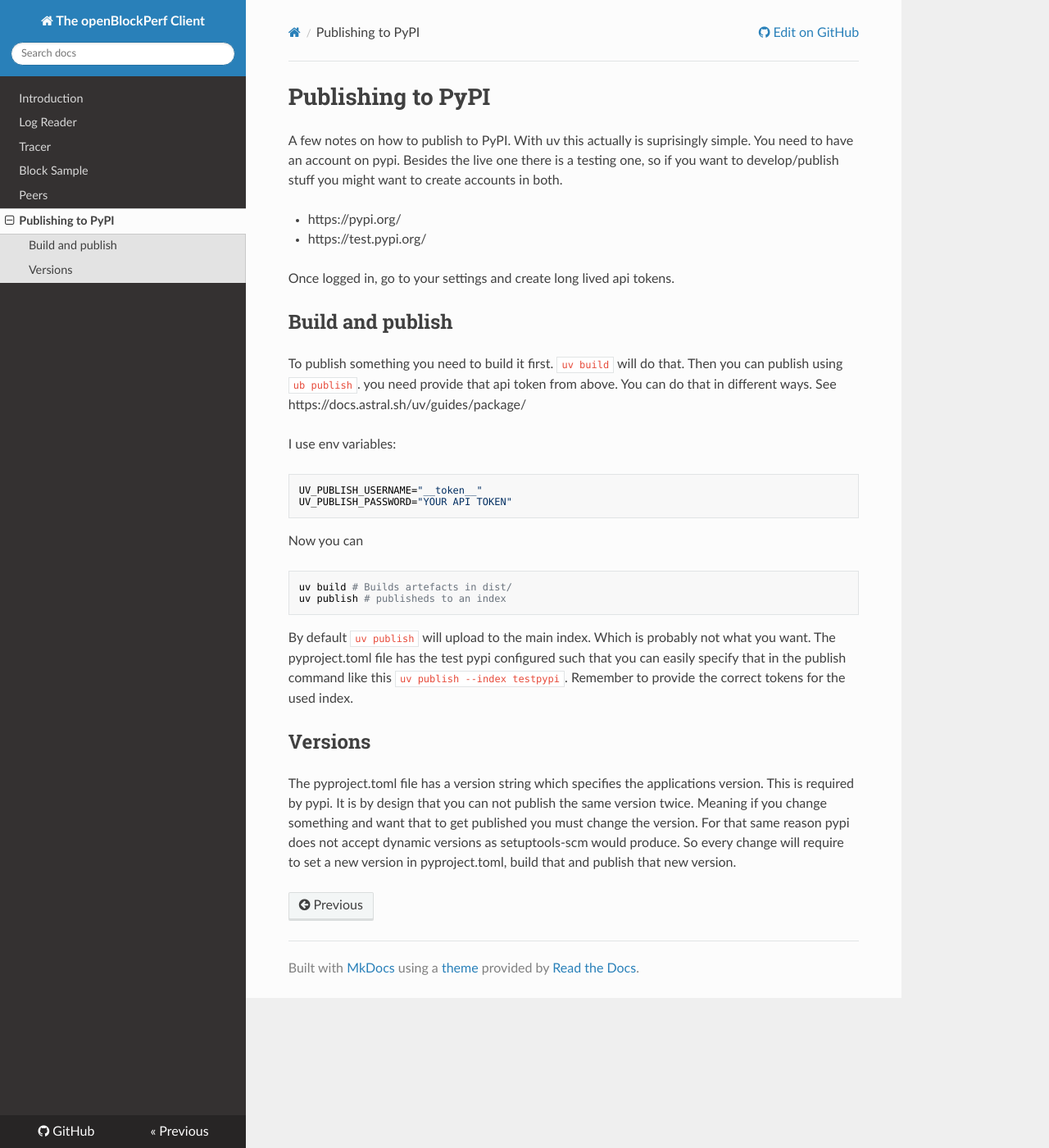
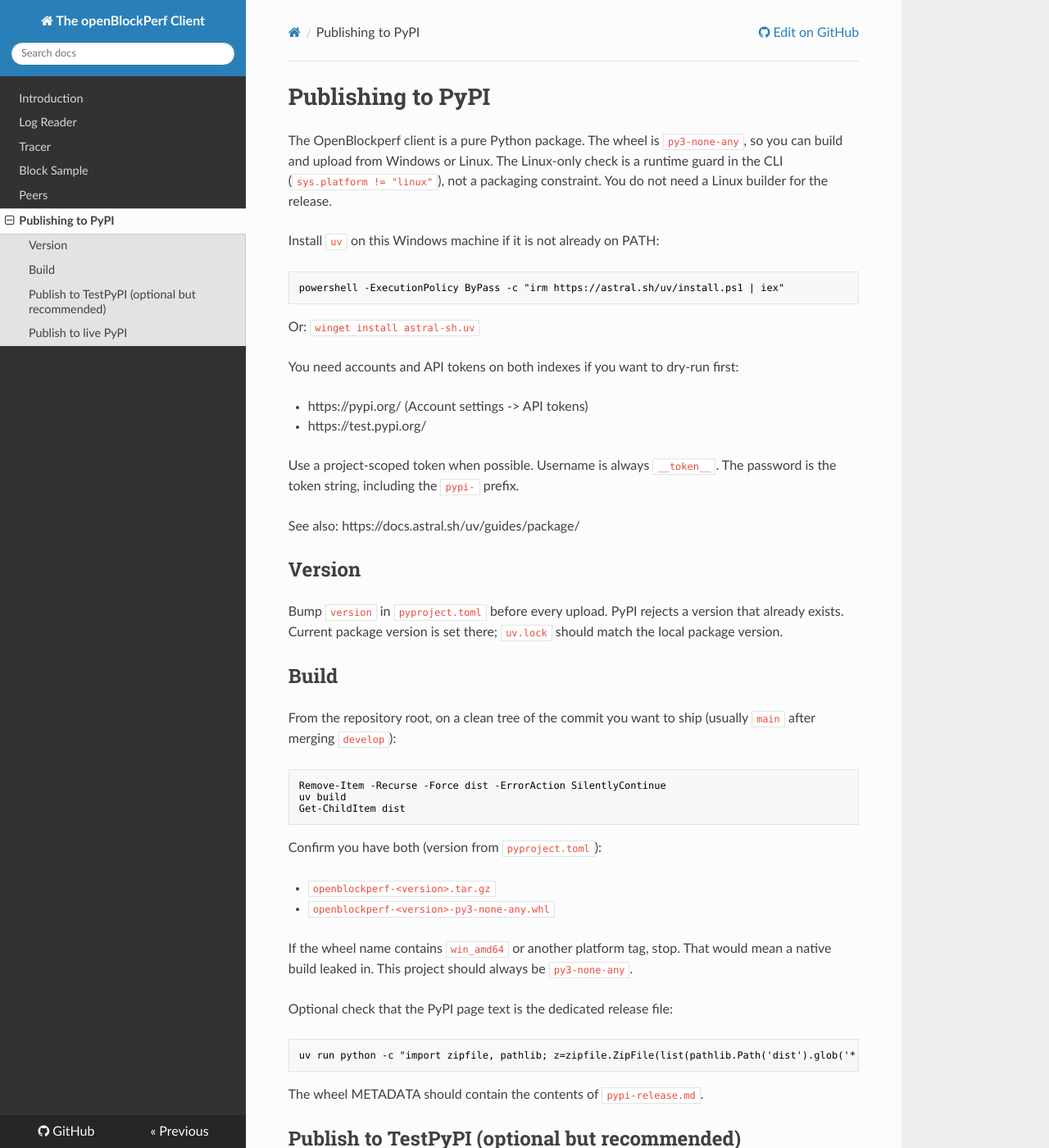
Before and after one commit to cardano-foundation/openblockperf, an MkDocs documentation site: the page built from docs/publish_pypi.md, in a window 1280 px wide and 1400 px high. Shown: the whole window at 82% size. Built offline with MkDocs 1.6.1, drawn with Linux system fonts in a browser that asks for light colours; nearby versions of some CDN libraries; some of the changed text lies outside the part shown.

Commit message:
finalize pypi v0.36

````diff
--- a/docs/publish_pypi.md
+++ b/docs/publish_pypi.md
@@ -1,47 +1,85 @@
 # Publishing to PyPI
 
-A few notes on  how to publish to PyPI. With uv this actually is
-suprisingly simple. You need to have an account on pypi. Besides the
-live one there is a testing one, so if you want to develop/publish stuff
-you might want to create accounts in both.
+The OpenBlockperf client is a pure Python package. The wheel is
+`py3-none-any`, so you can build and upload from Windows or Linux. The
+Linux-only check is a runtime guard in the CLI (`sys.platform != "linux"`),
+not a packaging constraint. You do not need a Linux builder for the release.
 
-* https://pypi.org/
+Install `uv` on this Windows machine if it is not already on PATH:
+
+```powershell
+powershell -ExecutionPolicy ByPass -c "irm https://astral.sh/uv/install.ps1 | iex"
+```
+
+Or: `winget install astral-sh.uv`
+
+You need accounts and API tokens on both indexes if you want to dry-run first:
+
+* https://pypi.org/  (Account settings -> API tokens)
 * https://test.pypi.org/
 
-Once logged in, go to your settings and create long lived api tokens.
+Use a project-scoped token when possible. Username is always `__token__`.
+The password is the token string, including the `pypi-` prefix.
 
-## Build and publish
+See also: https://docs.astral.sh/uv/guides/package/
 
-To publish something you need to build it first. `uv build` will
-do that. Then you can publish using `ub publish`. you need provide that api
-token from above. You can do that in different ways. See https://docs.astral.sh/uv/guides/package/
+## Version
 
-I use env variables:
+Bump `version` in `pyproject.toml` before every upload. PyPI rejects a
+version that already exists. Current package version is set there; `uv.lock`
+should match the local package version.
 
-```bash
-UV_PUBLISH_USERNAME="__token__"
-UV_PUBLISH_PASSWORD="YOUR API TOKEN"
+## Build
+
+From the repository root, on a clean tree of the commit you want to ship
+(usually `main` after merging `develop`):
+
+```powershell
+Remove-Item -Recurse -Force dist -ErrorAction SilentlyContinue
+uv build
+Get-ChildItem dist
 ```
 
-Now you can
+Confirm you have both (version from `pyproject.toml`):
 
-```bash
-uv build # Builds artefacts in dist/
-uv publish # publisheds to an index
+* `openblockperf-<version>.tar.gz`
+* `openblockperf-<version>-py3-none-any.whl`
+
+If the wheel name contains `win_amd64` or another platform tag, stop. That
+would mean a native build leaked in. This project should always be `py3-none-any`.
+
+Optional check that the PyPI page text is the dedicated release file:
+
+```powershell
+uv run python -c "import zipfile, pathlib; z=zipfile.ZipFile(list(pathlib.Path('dist').glob('*.whl'))[0]); print([n for n in z.namelist() if n.endswith('METADATA')][0])"
 ```
 
-By default `uv publish` will upload to the main index. Which is probably
-not what you want. The pyproject.toml file has the test pypi configured
-such that you can easily specify that in the publish command like this
-`uv publish --index testpypi`. Remember to provide the correct tokens
-for the used index.
+The wheel METADATA should contain the contents of `pypi-release.md`.
 
-## Versions
+## Publish to TestPyPI (optional but recommended)
 
-The pyproject.toml file has a version string which specifies the applications
-version. This is required by pypi. It is by design that you can not publish
-the same version twice. Meaning if you change something and want that to
-get published you must change the version. For that same reason pypi does
-not accept dynamic versions as setuptools-scm would produce. So every
-change will require to set a new version in pyproject.toml, build that and
-publish that new version.
+PowerShell:
+
+```powershell
+$env:UV_PUBLISH_USERNAME = "__token__"
+$env:UV_PUBLISH_PASSWORD = "pypi-..."   # TestPyPI token
+uv publish --index testpypi
+```
+
+`pyproject.toml` already defines the `testpypi` index.
+
+## Publish to live PyPI
+
+Use the live PyPI token, not the TestPyPI one:
+
+```powershell
+$env:UV_PUBLISH_USERNAME = "__token__"
+$env:UV_PUBLISH_PASSWORD = "pypi-..."   # live PyPI token
+uv publish
+```
+
+Default `uv publish` uploads to https://pypi.org/. Check
+https://pypi.org/project/openblockperf/ after a short delay.
+
+Then tag and make a GitHub Release for the same version, and upgrade a test
+relay with `sudo ./blockperf-install.sh --update`.
--- a/pyproject.toml
+++ b/pyproject.toml
@@ -4,9 +4,9 @@
 
 [project]
 name = "openblockperf"
-version = "0.0.35"
+version = "0.0.36"
 description = "The OpenBlockperf client"
-readme = "README.md"
+readme = "pypi-release.md"
 requires-python = ">=3.12"
 dependencies = [
   "cbor2>=5.7.1,<6.0",
@@ -25,10 +25,8 @@
 keywords = ["cardano", "cardano-foundation", "ops"]
 authors = [
   { name = "Manuel Schmidt", email = "manuel.schmidt@cardanofoundation.org" },
-  { name = "Markus Gufler", email = "markus.gufler-ext@cardanofoundation.org" },
 ]
 maintainers = [
-  { name = "Manuel Schmidt", email = "manuel.schmidt@cardanofoundation.org" },
   { name = "Markus Gufler", email = "markus.gufler-ext@cardanofoundation.org" },
 ]
 
````
Also changed, not shown: README.md (+3 -2 lines), docs/blockperf-install.md (+2 -0 lines), pypi-release.md (added, +47 -0 lines), 4 other files.
